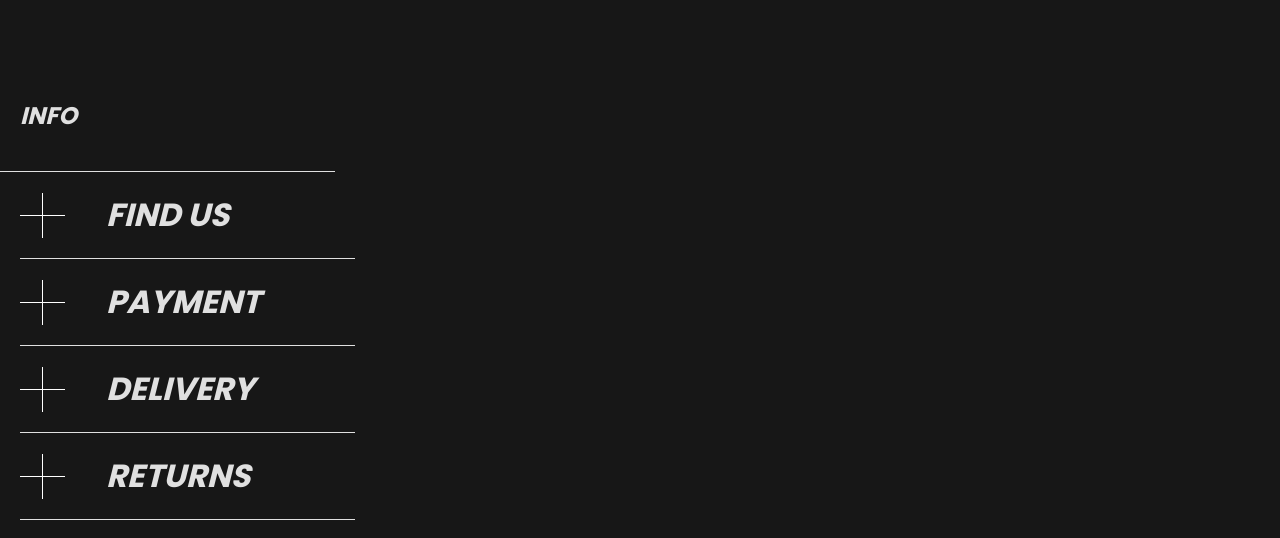
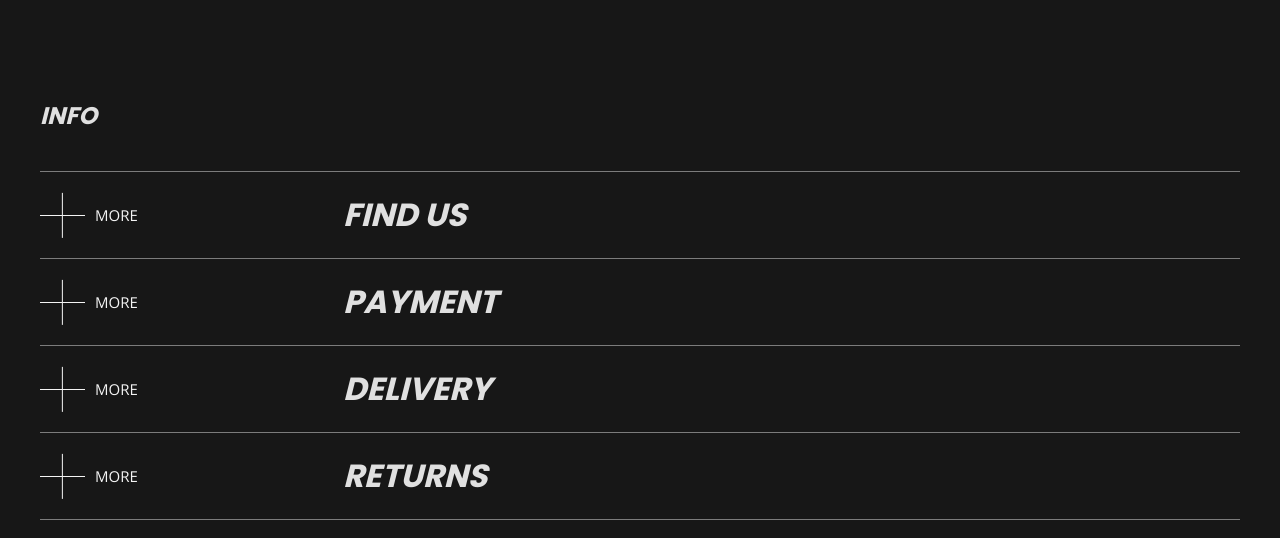
Before and after one commit to joshuablackmore/services_accordion, a Next.js app: page / in a window 1280 px wide. Shown: the top 538 px of the page. Built offline with nearby package versions, Linux system fonts and the light colour scheme.

Commit message:
2nd commit

```diff
--- a/app/components/Info.tsx
+++ b/app/components/Info.tsx
@@ -25,19 +25,19 @@ const getAccordions = async (): Promise<accordion> => {
 
 const Info: React.FC = async (): Promise<JSX.Element> => {
   const response = await getAccordions();
-  console.log(response);
 
   return (
-    <div className=" bg-[#171717] min-h-[1048px]">
-      <div className="flex pt-[100px] pl-[20px]">
-        <h2 className="text-[#E0E0E0] font-bold italic text-2xl mb-[39px]">
+    <div className=" min-h-[1048px] bg-[#171717] p-[20px] pt-[100px] md:px-10 2xl:px-[60px] 2xl:pt-[138px]">
+      <div className="flex flex-col   ">
+        <h2 className="mb-[39px] text-2xl font-bold italic text-[#E0E0E0] 2xl:text-4xl 2xl:leading-9 ">
           INFO
         </h2>
+        <Divider className="h-[1px] min-w-[335px] bg-white opacity-50" />
       </div>
-      <Divider className="bg-white h-[1px] max-w-[335px] mx-5" />
+
       {response.map((accordions: accordion) => {
         return (
-          <div key={accordions.id}>
+          <div key={accordions.id} className="">
             <DropDown
               title={accordions.title}
               image={accordions.image}
--- a/app/components/info-components/DropDown.tsx
+++ b/app/components/info-components/DropDown.tsx
@@ -1,45 +1,75 @@
 "use client";
 import React from "react";
-import { Disclosure } from "@headlessui/react";
+import { Disclosure, Transition } from "@headlessui/react";
 import Divider from "@mui/material/Divider";
-import Image from "next/image";
 import { accordion } from "../Info";
 
 const DropDown: React.FC<accordion> = ({ text, image, title, id }) => {
   return (
-    <div className="flex-1 max-w-md m-[20px]">
+    <div className="">
       <Disclosure>
         {({ open }) => (
-          <div>
-            <Disclosure.Button className="flex rounded-md my-[25px] ">
-              <div className="relative self-center h-[1px] bg-white w-[45px]" />
+          <div className="flex flex-col">
+            <Disclosure.Button className="my-[25px] flex gap-[41px] md:gap-[203px] 2xl:gap-[629px] ">
+              <div className="flex  gap-[10px] self-center text-[#F4F4F4]  md:min-w-[100px]">
+                <div className=" relative h-[0.76px] w-[45px] self-center bg-[#F4F4F4]" />
                 <div
                   className={`${
-                  open ? "hidden" : ""
-                } absolute rotate-90 self-center h-[1px] bg-white w-[45px]`}
+                    open ? "hidden " : "self-center"
+                  } absolute h-[0.76px] w-[45px] rotate-90 bg-[#F4F4F4]`}
                 />
+                <p
+                  className={`${
+                    open
+                      ? "hidden text-[15px] font-light text-[#F4F4F4] md:block md:font-sans"
+                      : "hidden"
+                  }`}
+                >
+                  LESS
+                </p>
+                <p
+                  className={`${
+                    open
+                      ? "hidden"
+                      : "hidden text-[15px] font-light text-[#F4F4F4] md:block md:font-sans"
+                  }`}
+                >
+                  MORE
+                </p>
+              </div>
 
-              <span className="text-[#E0E0E0] ml-[41px] font-black italic text-[32px] leading-9">
+              <span className="text-[32px]  font-black italic leading-9 text-[#E0E0E0]">
                 {title}
               </span>
             </Disclosure.Button>
-
-            <Disclosure.Panel className="flex flex-col gap-[15px] max-w-[375px] ml-[86px]">
-              <Image
-                className=""
-                alt="find us pic"
-                width={249}
-                height={153}
+            <Transition
+              enter="transition duration-100 ease-out"
+              enterFrom="transform scale-95 opacity-0"
+              enterTo="transform scale-100 opacity-100"
+              leave="transition duration-100 ease-out"
+              leaveFrom="transform scale-100 opacity-100"
+              leaveTo="transform scale-90 opacity-0"
+            >
+              <Disclosure.Panel className=" ml-[86px] flex flex-col justify-end pb-5 md:ml-[304px] 2xl:ml-[730px]">
+                <div className="flex h-full flex-col items-end gap-[15px]">
+                  <div className="flex h-[50%] w-full flex-col items-end ">
+                    <img
                       src={image}
+                      className=" overflow-hidden object-cover"
                     />
-              <p className="text-white font-light text-xs min-h-[147px] max-w-[249px] leading-[21px] ">
+                  </div>
+                  <div className="flex flex-col gap-[15px] pb-5">
+                    <p className=" font-sans text-xs font-light leading-[21px] text-[#F4F4F4] md:text-sm ">
                       {text}
                     </p>
-              <button className=" py-[15px] px-[50px] w-[225px] border border-[#F4F4F4] text-[#F4F4F4] font-bold text-xs">
+                    <button className=" w-[225px] self-start border border-[#F4F4F4] px-[50px] py-[15px] text-xs font-bold text-[#F4F4F4]">
                       EMAIL US
                     </button>
+                  </div>
+                </div>
               </Disclosure.Panel>
-            <Divider className="bg-white h-[1px] max-w-[335px] mt-[25px] " />
+            </Transition>
+            <Divider className="h-[1px] min-w-[335px] bg-white opacity-50" />
           </div>
         )}
       </Disclosure>
--- /dev/null
+++ b/app/fonts.tsx
@@ -0,0 +1,11 @@
+import { Open_Sans, Poppins } from "next/font/google";
+
+export const poppins = Poppins({
+  weight: ["100", "200", "300", "400", "700"],
+  subsets: ["latin"],
+});
+
+export const open_sans = Open_Sans({
+  weight: ["300", "400", "700"],
+  subsets: ["latin"],
+});
--- a/app/layout.tsx
+++ b/app/layout.tsx
@@ -1,11 +1,6 @@
 import type { Metadata } from "next";
-import { Inter, Poppins } from "next/font/google";
 import "./globals.css";
-
-const poppins = Poppins({
-  weight: ["100", "200", "300", "400", "700"],
-  subsets: ["latin"],
-});
+import { poppins } from "./fonts";
 
 export const metadata: Metadata = {
   title: "Create Next App",
--- a/package.json
+++ b/package.json
@@ -12,6 +12,7 @@
     "@emotion/react": "^11.11.1",
     "@emotion/styled": "^11.11.0",
     "@headlessui/react": "^1.7.17",
+    "@headlessui/tailwindcss": "^0.2.0",
     "@heroicons/react": "^2.0.18",
     "@mui/material": "^5.14.18",
     "next": "14.0.3",
@@ -26,6 +27,8 @@
     "eslint": "^8",
     "eslint-config-next": "14.0.3",
     "postcss": "^8",
+    "prettier": "^3.1.0",
+    "prettier-plugin-tailwindcss": "^0.5.7",
     "tailwindcss": "^3.3.0",
     "typescript": "^5"
   }
--- /dev/null
+++ b/prettier.config.js
@@ -0,0 +1,3 @@
+module.exports = {
+  plugins: ["prettier-plugin-tailwindcss"],
+};
--- a/tailwind.config.ts
+++ b/tailwind.config.ts
@@ -1,20 +1,39 @@
-import type { Config } from 'tailwindcss'
+import type { Config } from "tailwindcss";
 
 const config: Config = {
   content: [
-    './pages/**/*.{js,ts,jsx,tsx,mdx}',
-    './components/**/*.{js,ts,jsx,tsx,mdx}',
-    './app/**/*.{js,ts,jsx,tsx,mdx}',
+    "./pages/**/*.{js,ts,jsx,tsx,mdx}",
+    "./components/**/*.{js,ts,jsx,tsx,mdx}",
+    "./app/**/*.{js,ts,jsx,tsx,mdx}",
   ],
   theme: {
+    screens: {
+      sm: "640px",
+      // => @media (min-width: 640px) { ... }
+
+      md: "765px",
+      // => @media (min-width: 765px) { ... }
+
+      lg: "1024px",
+      // => @media (min-width: 1024px) { ... }
+
+      xl: "1280px",
+      // => @media (min-width: 1280px) { ... }
+
+      "2xl": "1440px",
+      // => @media (min-width: 1536px) { ... }
+    },
     extend: {
+      fontFamily: {
+        sans: ['"Open Sans"', "sans-serif"],
+      },
       backgroundImage: {
-        'gradient-radial': 'radial-gradient(var(--tw-gradient-stops))',
-        'gradient-conic':
-          'conic-gradient(from 180deg at 50% 50%, var(--tw-gradient-stops))',
+        "gradient-radial": "radial-gradient(var(--tw-gradient-stops))",
+        "gradient-conic":
+          "conic-gradient(from 180deg at 50% 50%, var(--tw-gradient-stops))",
       },
     },
   },
   plugins: [],
-}
-export default config
+};
+export default config;
```
Also changed, not shown: 1 other file (tests, documents, lock files or other folders). Lines whose indentation alone changed are shown as unchanged.
